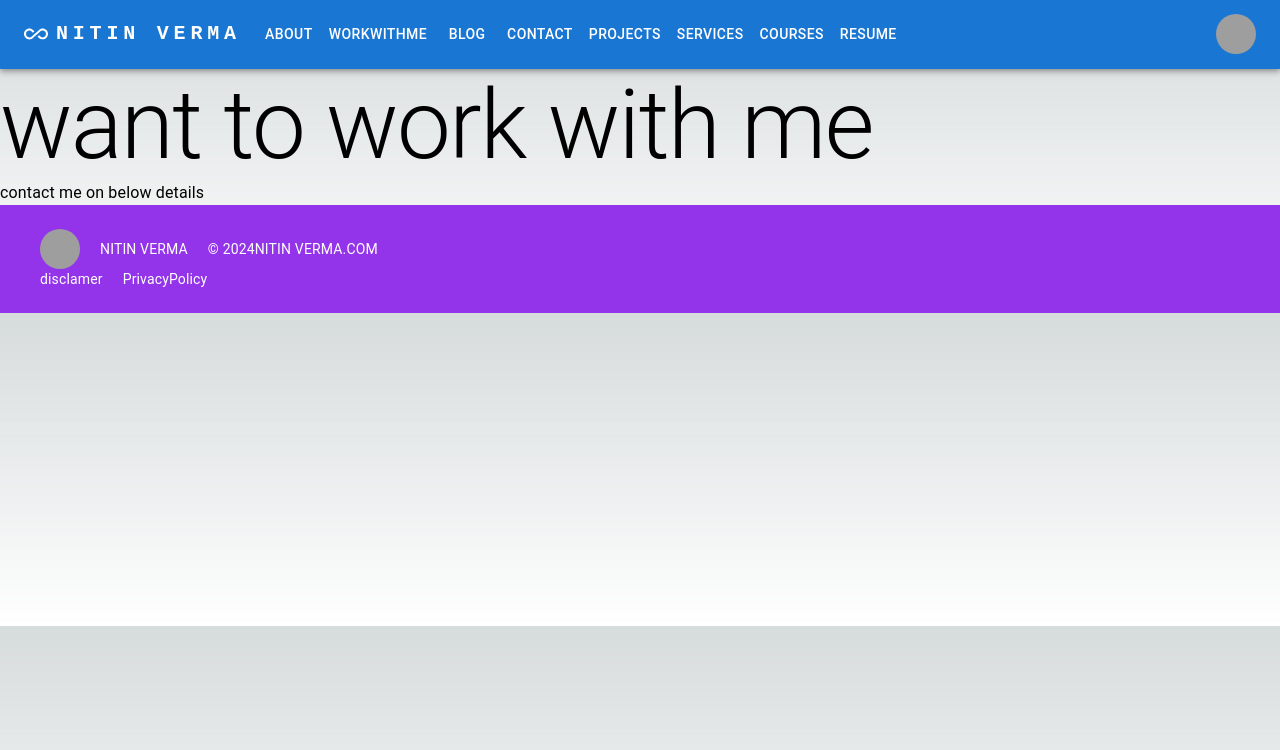
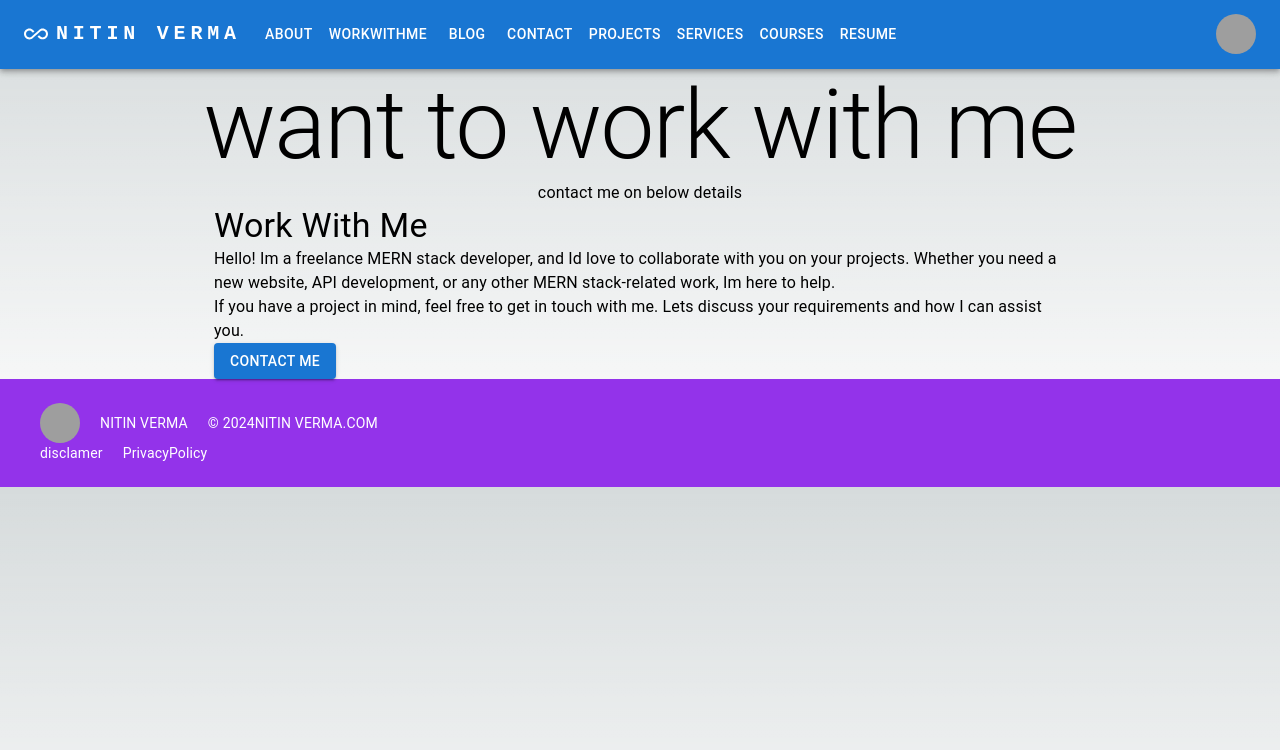
Before and after one commit to NITIN-VERMA-afk/My-website, a Next.js app: page /Workwithme in a window 1280 px wide. Shown: the top 750 px of the page. Built offline with nearby package versions, Linux system fonts and the light colour scheme; grey boxes are pictures that could not be loaded.

Commit message:
ui/update

```diff
--- a/src/app/Workwithme/page.tsx
+++ b/src/app/Workwithme/page.tsx
@@ -1,11 +1,28 @@
 import React from 'react'
-import { Typography } from '@mui/material'
+import { Typography,Container,Button } from '@mui/material'
 
 const page = () => {
   return (
-    <div>
+    <div className='flex flex-col items-center'>
       <Typography variant='h1'>want to work with me</Typography>
       <Typography>contact me on below details</Typography>
+      <div>
+      <Container maxWidth="md">
+      <Typography variant="h4">
+        Work With Me
+      </Typography>
+      <Typography variant="body1">
+        Hello! Im a freelance MERN stack developer, and Id love to collaborate with you on your projects.
+        Whether you need a new website, API development, or any other MERN stack-related work, Im here to help.
+      </Typography>
+      <Typography variant="body1">
+        If you have a project in mind, feel free to get in touch with me. Lets discuss your requirements and how I can assist you.
+      </Typography>
+      <Button variant="contained" color="primary">
+        Contact Me
+      </Button>
+    </Container>
+      </div>
 
 
 
--- a/src/app/components/Navbar.tsx
+++ b/src/app/components/Navbar.tsx
@@ -17,7 +17,7 @@ import MenuItem from "@mui/material/MenuItem";
 import AllInclusiveIcon from "@mui/icons-material/AllInclusive";
 import Link from "next/link";
 
-const pages = [ "about","Workwithme", "Blog","contact","projects","Services","courses","resume"];
+const pages = [ "about","Workwithme", "Blog","contact","projects","Services","Courses","resume"];
 const settings = ["Profile", "Account", "Dashboard", "Logout"];
 
 function Navbar() {
--- a/src/app/courses/page.tsx
+++ b/src/app/courses/page.tsx
@@ -1,15 +1,37 @@
-import React from 'react'
+"use client";
+import React from "react";
+import { useRouter } from "next/navigation";
 
-import Head from 'next/head';
-import { Container, Typography, Card, CardContent } from '@mui/material';
+import Head from "next/head";
+import {
+  Container,
+  Typography,
+  Card,
+  CardContent,
+  Button,
+} from "@mui/material";
 
 const courses = [
-  { title: 'MERN Stack Development', description: 'Learn the MERN stack for web development.' },
-  { title: 'DevOps', description: 'Master the principles of DevOps and CI/CD.' },
-  { title: 'Machine Learning', description: 'Explore the world of Machine Learning and AI.' },
+  {
+    title: "MERN Stack Development",
+    description: "Learn the MERN stack for web development.",
+  },
+  {
+    title: "DevOps",
+    description: "Master the principles of DevOps and CI/CD.",
+  },
+  {
+    title: "Machine Learning",
+    description: "Explore the world of Machine Learning and AI.",
+  },
 ];
 
-const page = () => {
+const Courses = (): any => {
+  const router = useRouter();
+  const handelClick = () => {
+
+    router.push("/");
+  };
   return (
     <>
       <Container>
@@ -26,17 +48,21 @@ const page = () => {
                 <Typography variant="h5" component="div" gutterBottom>
                   {course.title}
                 </Typography>
+
                 <Typography variant="body2" color="text.secondary">
                   {course.description}
                 </Typography>
+                <div className="flex items-center justify-between">
+                  <Button onClick={handelClick}>buy course</Button>
+                  <p>price $20000</p>
+                </div>
               </CardContent>
             </Card>
           ))}
         </div>
       </Container>
+    </>
+  );
+};
 
-    </>
-  )
-}
-
-export default page
+export default Courses;
```
Lines whose indentation alone changed are shown as unchanged.
